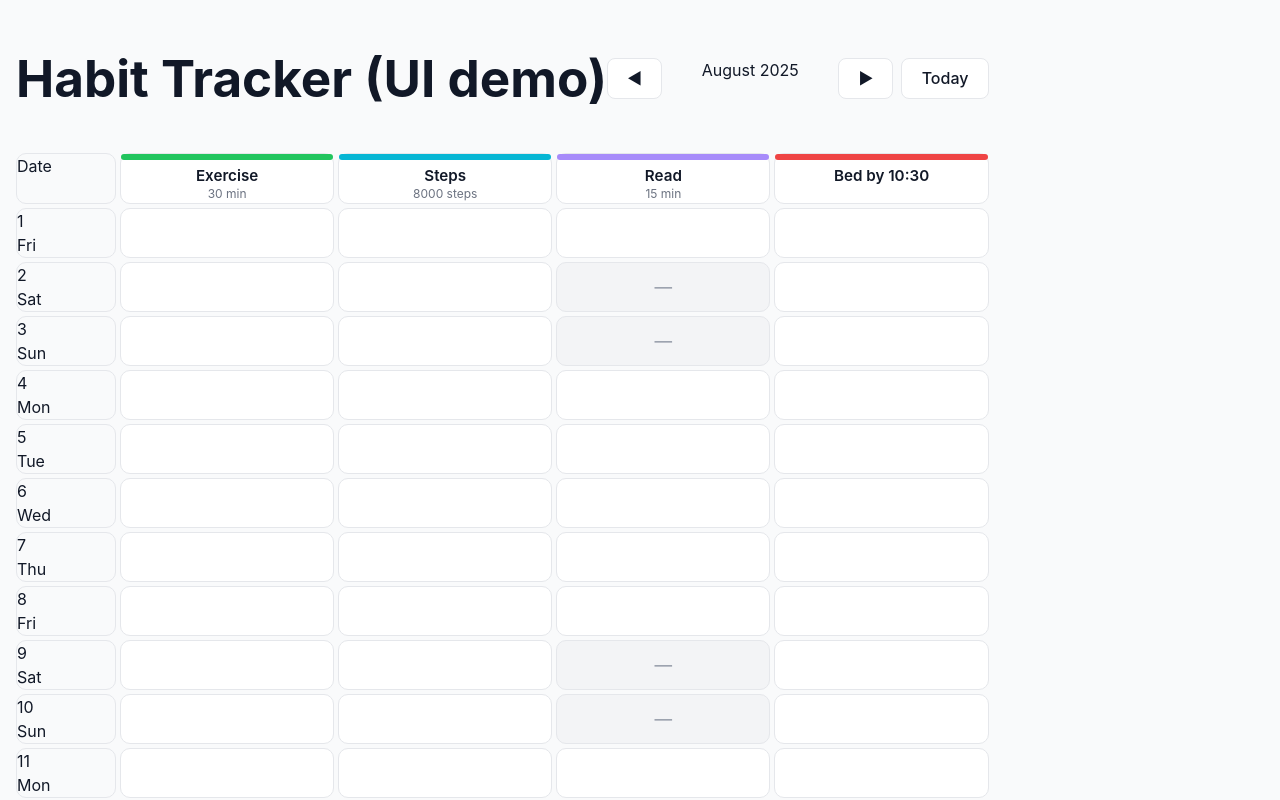
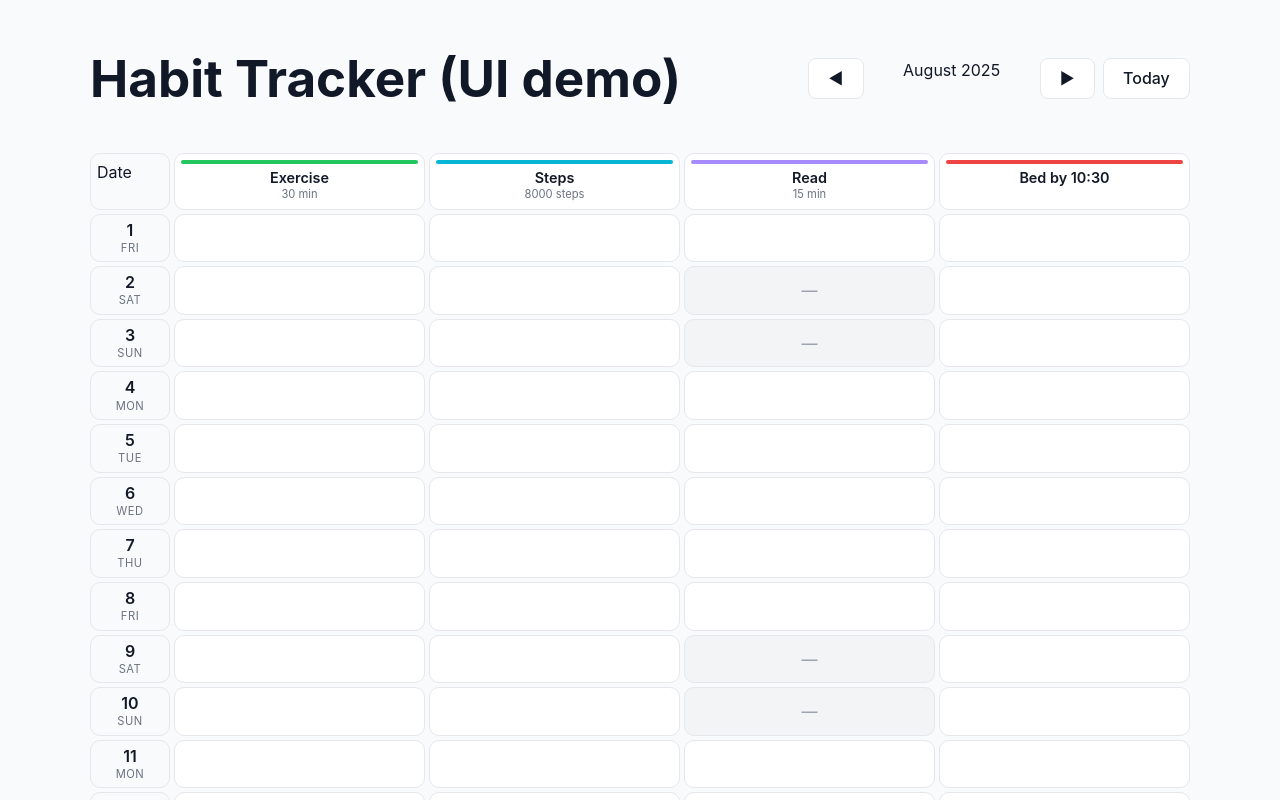
Before and after one commit to thanson00/HabitTracker, a React (Vite) app: page / in a window 1280 px wide. Shown: the top 800 px of the page. Built offline with nearby package versions, Linux system fonts and the light colour scheme.

Commit message:
style: center table and make it more compact with inline date/weekday

```diff
--- a/src/components/MonthGrid.jsx
+++ b/src/components/MonthGrid.jsx
@@ -46,9 +46,11 @@ export default function MonthGrid({
               onClick={() => onOpenDay?.(ymd)}
               style={{ cursor: onOpenDay ? "pointer" : "default" }}
             >
-              <div className="date-num">{date.getDate()}</div>
-              <div className="date-wd">
-                {["Sun","Mon","Tue","Wed","Thu","Fri","Sat"][date.getDay()]}
+              <div className="date-info">
+                <span className="date-num">{date.getDate()}</span>
+                <span className="date-wd">
+                  {["Sun","Mon","Tue","Wed","Thu","Fri","Sat"][date.getDay()]}
+                </span>
               </div>
             </div>
 
--- a/src/index.css
+++ b/src/index.css
@@ -22,8 +22,6 @@ a:hover {
 
 body {
   margin: 0;
-  display: flex;
-  place-items: center;
   min-width: 320px;
   min-height: 100vh;
   background: var(--bg);
@@ -65,18 +63,33 @@ button:focus-visible {
 }
 
 
-.month-grid { display:flex; flex-direction:column; gap:4px; }
-.header, .row { display:grid; grid-template-columns: 100px repeat(auto-fit, minmax(90px,1fr)); gap:4px; }
-.cell { border:1px solid var(--border); background:var(--surface); border-radius:var(--radius); }
+.month-grid {
+  display:flex;
+  flex-direction:column;
+  gap:4px;
+  max-width: 1200px;
+  margin: 0 auto;
+}
+.header, .row {
+  display:grid;
+  grid-template-columns: 80px repeat(auto-fit, minmax(80px,1fr));
+  gap:4px;
+}
+.cell {
+  border:1px solid var(--border);
+  background:var(--surface);
+  border-radius:var(--radius);
+  padding: 6px;
+}
 .date-col { background:var(--bg); }
 .goal-head { text-align:center; }
-.goal-chip { width:100%; height:6px; border-radius:4px; margin-bottom:8px; }
-.goal-title { font-weight:600; font-size:0.95rem; line-height:1.1; color:var(--text); }
-.goal-sub { color:var(--text-muted); font-size:0.75rem; }
+.goal-chip { width:100%; height:4px; border-radius:3px; margin-bottom:6px; }
+.goal-title { font-weight:600; font-size:0.9rem; line-height:1.1; color:var(--text); }
+.goal-sub { color:var(--text-muted); font-size:0.7rem; }
 .tick {
   cursor:pointer;
-  font-size:1.1rem;
-  min-height:44px;
+  font-size:1rem;
+  min-height:36px;
   display:grid;
   place-items:center;
   border-radius:var(--radius);
@@ -97,6 +110,25 @@ button:focus-visible {
   cursor:not-allowed;
 }
 .sticky { position:sticky; top:0; background:var(--bg); z-index:2; }
+
+.date-info {
+  display: flex;
+  flex-direction: column;
+  align-items: center;
+  gap: 2px;
+  font-size: 0.85rem;
+  line-height: 1.2;
+}
+.date-num {
+  font-weight: 600;
+  font-size: 1rem;
+}
+.date-wd {
+  font-size: 0.7rem;
+  color: var(--text-muted);
+  text-transform: uppercase;
+  letter-spacing: 0.5px;
+}
 
 /* DayDrawer */
 .dd-overlay {
```
